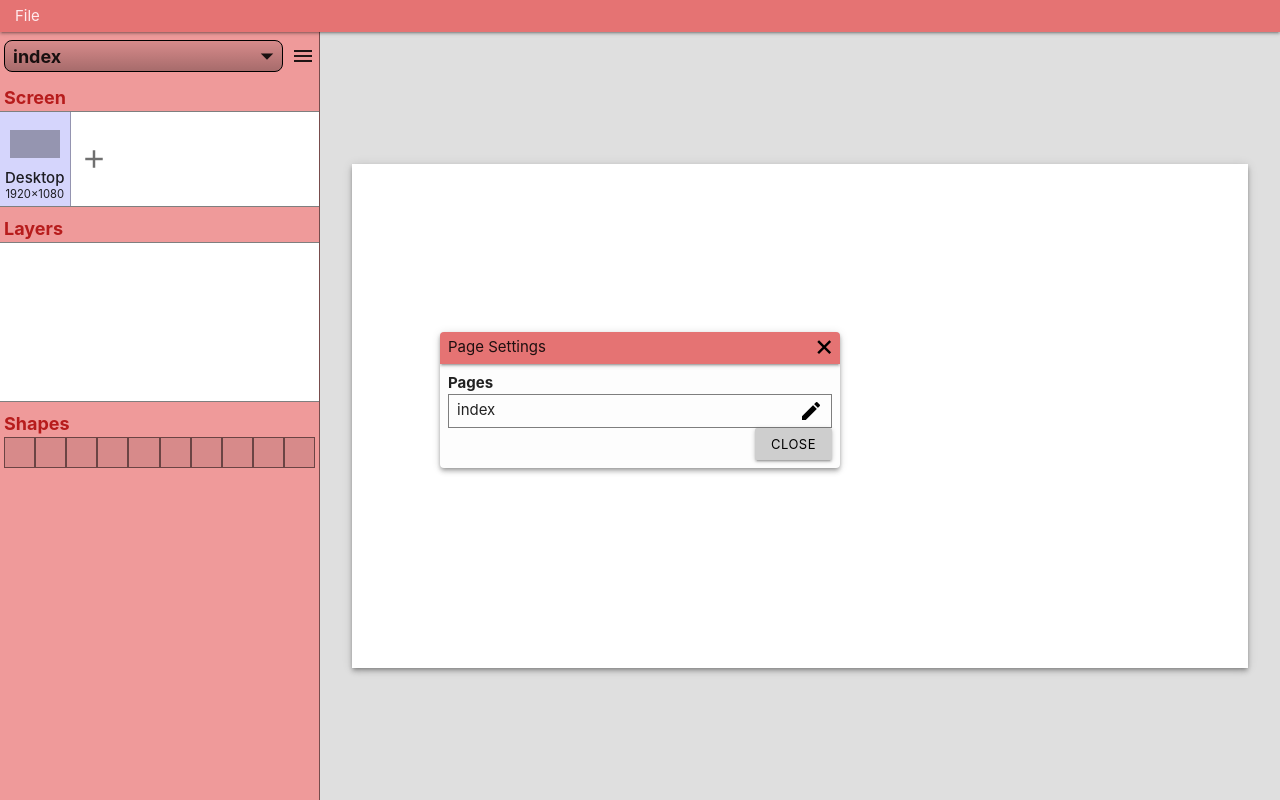
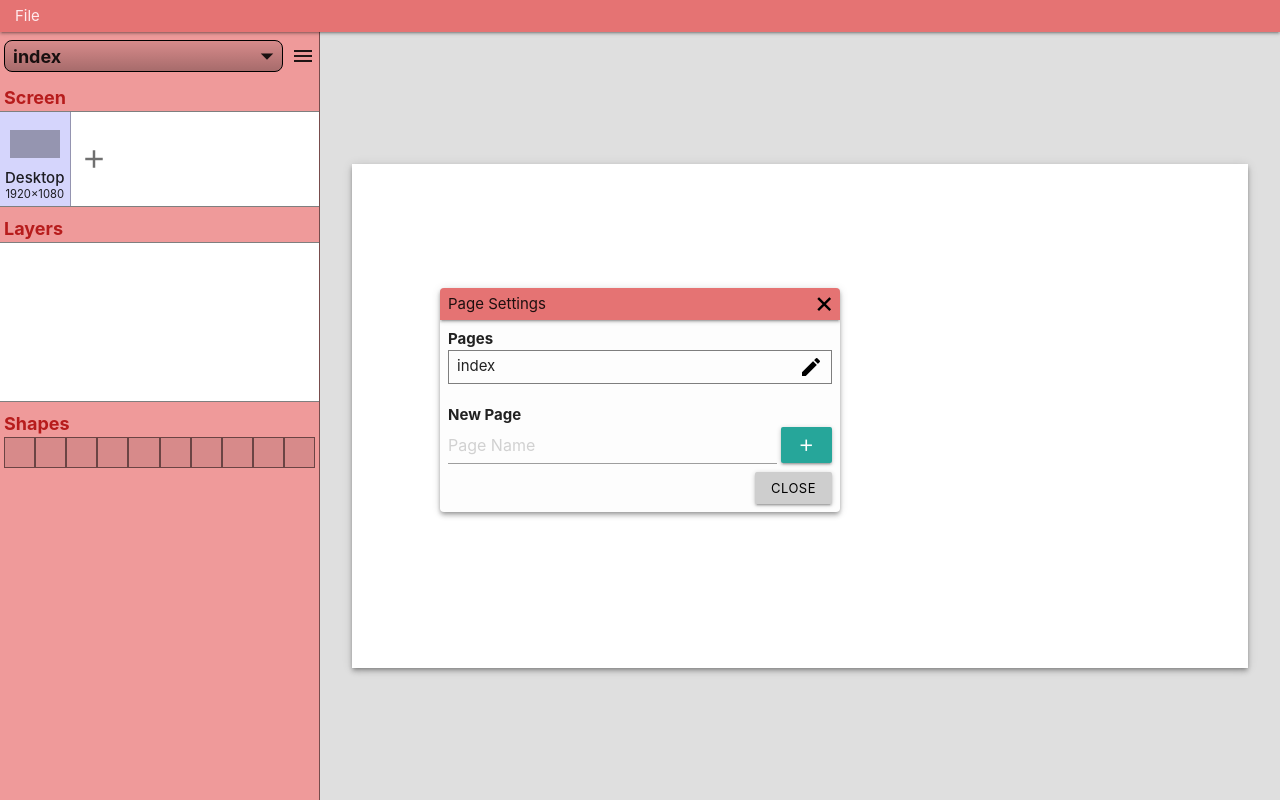
Before and after one commit to ShaneByrne0963/wirefree, a React (Vite) app: page / in a window 1280 px wide. Both pictures are taken after a click on the button "menu". Built offline with nearby package versions, Linux system fonts and the light colour scheme.

Commit message:
Add 'Add Item Input' component

```diff
--- a/src/assets/css/style.css
+++ b/src/assets/css/style.css
@@ -34,6 +34,19 @@ a[role="button"] {
     display: flex;
     align-items: center;
     justify-content: center;
+}
+
+/* Inputs */
+
+input[type="text"]:not(.browser-default) {
+    height: 36px;
+    margin-bottom: 0;
+}
+
+.add-item-input {
+    display: flex;
+    align-items: top;
+    gap: 4px;
 }
 
 /* Navigation Bar */
--- a/src/assets/css/window.css
+++ b/src/assets/css/window.css
@@ -83,6 +83,7 @@
   display: flex;
   justify-content: end;
   gap: 8px;
+  margin-top: 8px;
 }
 
 .btn-cancel {
@@ -196,6 +197,7 @@
   overflow-x: hidden;
   overflow-y: auto;
   padding: 0 8px;
+  margin-bottom: 20px;
 }
 
 #window .page-item {
--- /dev/null
+++ b/src/components/inputs/AddItemInput.tsx
@@ -0,0 +1,39 @@
+import { ChangeEvent, useState } from "react";
+
+interface AddItemInputProps {
+  inputId: string;
+  placeholder: string;
+  maxChars?: number;
+  onSuccess: (result: string) => any;
+}
+
+function AddItemInput(props: AddItemInputProps) {
+  const [val, setVal] = useState("");
+
+  function handleValueChange(event: ChangeEvent<HTMLInputElement>) {
+    setVal(event.target.value);
+  }
+
+  function submitItem() {
+    props.onSuccess(val);
+    setVal("");
+  }
+
+  return (
+    <div className="add-item-input">
+      <input
+        type="text"
+        id={props.inputId}
+        aria-label={props.placeholder}
+        placeholder={props.placeholder}
+        value={val}
+        onInput={handleValueChange}
+      />
+      <button className="btn" onClick={submitItem}>
+        <i className="material-icons">add</i>
+      </button>
+    </div>
+  );
+}
+
+export default AddItemInput;
--- a/src/components/window/page_settings/PageList.tsx
+++ b/src/components/window/page_settings/PageList.tsx
@@ -11,6 +11,7 @@ function PageList() {
         {pages.map((item) => (
           <PageListItem
             name={item.name}
+            key={item.name}
             canDelete={pages.length > 1}
           ></PageListItem>
         ))}
--- a/src/components/window/page_settings/PageSettingsWindow.tsx
+++ b/src/components/window/page_settings/PageSettingsWindow.tsx
@@ -1,10 +1,21 @@
+import AddItemInput from "../../inputs/AddItemInput";
 import { WindowActionButtons } from "../Window";
 import PageList from "./PageList";
+
+function addPage(name: string) {
+  console.log(name);
+}
 
 function PageSettingsWindow() {
   return (
     <>
       <PageList></PageList>
+      <div className="heading">New Page</div>
+      <AddItemInput
+        inputId="add-page"
+        placeholder="Page Name"
+        onSuccess={addPage}
+      ></AddItemInput>
       <WindowActionButtons close></WindowActionButtons>
     </>
   );
--- a/src/state/page/pageSlice.ts
+++ b/src/state/page/pageSlice.ts
@@ -2,10 +2,12 @@ import { createSlice, PayloadAction } from "@reduxjs/toolkit";
 
 interface PageState {
   pages: Page[];
+  selectedPage: number;
 }
 
 const initialState:PageState = {
-  pages: [{name: "index"}]
+  pages: [{name: "index"}],
+  selectedPage: 0
 }
 
 const pageSlice = createSlice({
@@ -14,6 +16,10 @@ const pageSlice = createSlice({
   reducers: {
     createPage(state, action: PayloadAction<{name: string}>) {
       state.pages.push(action.payload);
+      state.selectedPage = state.pages.length - 1;
+    },
+    setPage(state, action: PayloadAction<number>) {
+      state.selectedPage = action.payload;
     }
   }
 })
@@ -21,5 +27,5 @@ const pageSlice = createSlice({
 export type Page = {
   name: string;
 }
-export const { createPage } = pageSlice.actions;
+export const { createPage, setPage } = pageSlice.actions;
 export default pageSlice.reducer;
```
